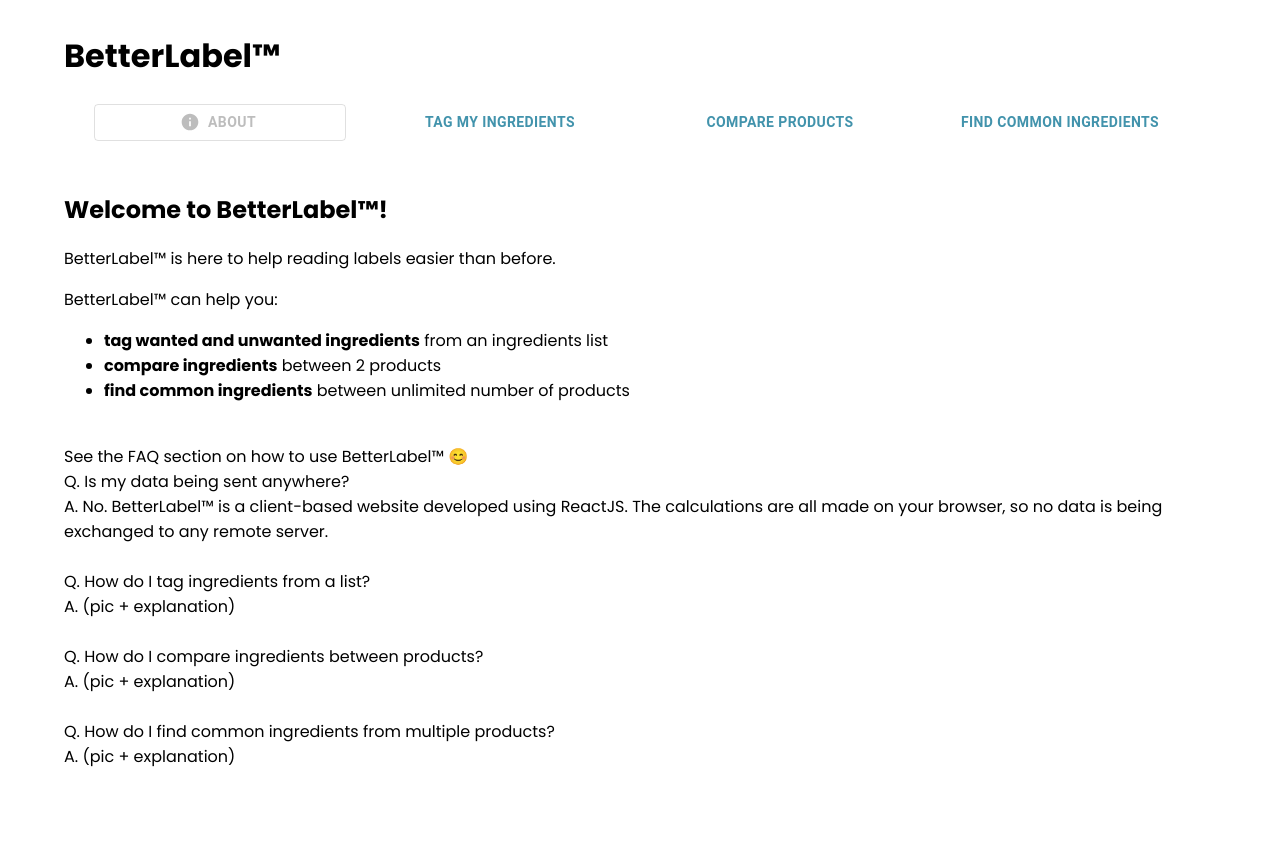
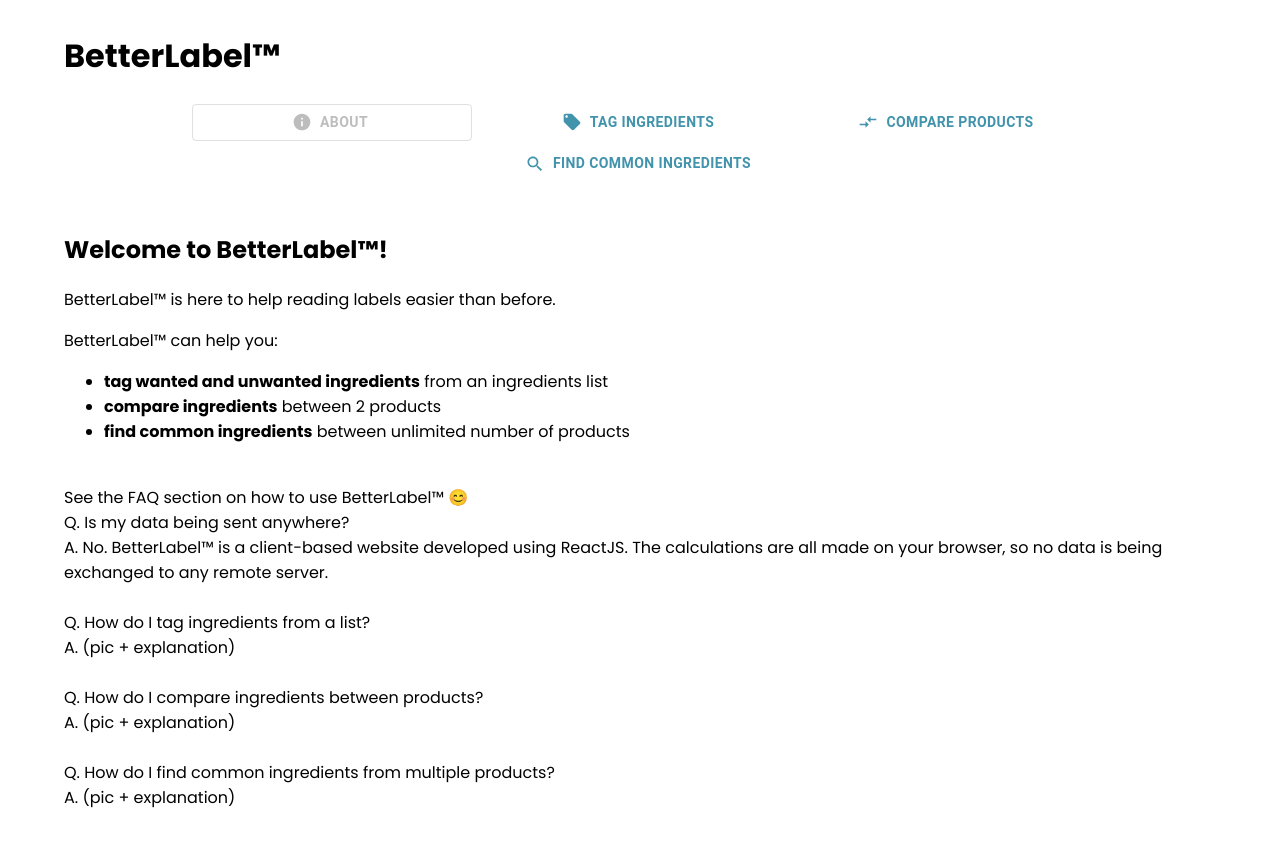
Before and after one commit to lalinw/betterlabel, a React (Create React App) app: page / in a window 1280 px wide. Shown: the top 846 px of the page. Before the commit the page ends 817 px from the top, so only its background shows below. Built offline with nearby package versions, Linux system fonts and the light colour scheme.

Commit message:
Add: button icons

```diff
--- a/src/App.css
+++ b/src/App.css
@@ -71,7 +71,7 @@
 }
 
 #navigation Button {
-  width: 18em;
+  width: 20em;
   margin: 0.2em 1em;
 }
 
--- a/src/App.js
+++ b/src/App.js
@@ -1,5 +1,7 @@
 import React, { Component } from 'react';
 import './App.css';
+
+//Components
 import IngredientsMatchPage from './Components/IngredientsMatchPage';
 import IngredientsTagPage from './Components/IngredientsTagPage';
 import AboutPage from './Components/AboutPage';
@@ -8,6 +10,9 @@
 // Material UI
 import Button from '@mui/material/Button';
 import InfoIcon from '@mui/icons-material/Info';
+import CompareArrowsIcon from '@mui/icons-material/CompareArrows';
+import SearchIcon from '@mui/icons-material/Search';
+import LocalOfferIcon from '@mui/icons-material/LocalOffer';
 
 class App extends Component {
   constructor() {
@@ -47,14 +52,16 @@
           <Button
             variant="outlined"
             disableElevation
+            startIcon={<LocalOfferIcon/>}
             disabled={this.state.pageTag}
             onClick={() => {
             this.pageDisplayReset();
             this.setState({ pageTag: true });
-          }}>Tag my Ingredients</Button>
+          }}>Tag Ingredients</Button>
           <Button
             variant="outlined"
             disableElevation
+            startIcon={<CompareArrowsIcon/>}
             disabled={this.state.pageMatch}
             onClick={() => {
             this.pageDisplayReset();
@@ -63,6 +70,7 @@
           <Button
             variant="outlined"
             disableElevation
+            startIcon={<SearchIcon/>}
             disabled={this.state.pageCommon}
             onClick={() => {
             this.pageDisplayReset();
--- a/src/Components/CommonIngredientsPage.js
+++ b/src/Components/CommonIngredientsPage.js
@@ -1,6 +1,8 @@
 
 import React, { Component } from 'react';
 import './../App.css';
+
+//Material UI
 import Button from '@mui/material/Button';
 import AddIcon from '@mui/icons-material/Add';
 import IconButton from '@mui/material/IconButton';
--- a/src/Components/IngredientsMatchPage.js
+++ b/src/Components/IngredientsMatchPage.js
@@ -3,7 +3,9 @@
 import Xarrow from 'react-xarrows';
 import './../App.css';
 
+//Material UI
 import Button from '@mui/material/Button';
+import RouteIcon from '@mui/icons-material/Route';
 
 
 class IngredientsMatchPage extends Component {
@@ -123,6 +125,7 @@
         <Button
           variant="contained"
           disableElevation
+          startIcon={<RouteIcon/>}
           className="compute-button"
           onClick={() => {
             if (this.state.leftInputString !== "" && this.state.rightInputString) {
--- a/src/Components/IngredientsTagPage.js
+++ b/src/Components/IngredientsTagPage.js
@@ -2,7 +2,9 @@
 import SummaryView from './SummaryView';
 import ItemIngredients from './ItemIngredients'
 
+//Material UI
 import Button from '@mui/material/Button';
+import LocalOfferIcon from '@mui/icons-material/LocalOffer';
 
 class IngredientsTagPage extends Component {
   constructor(props) {
@@ -79,6 +81,7 @@
       <Button
         variant="contained"
         disableElevation
+        startIcon={<LocalOfferIcon/>}
         className="compute-button"
         onClick={() => {
           if (this.state.inputString !== "") {
@@ -94,7 +97,7 @@
           }
 
         }}
-        >Tag my Ingredients</Button>
+        >Tag Ingredients</Button>
       <div className="result">
         <h3>Product Summary:</h3>
         <SummaryView
```
